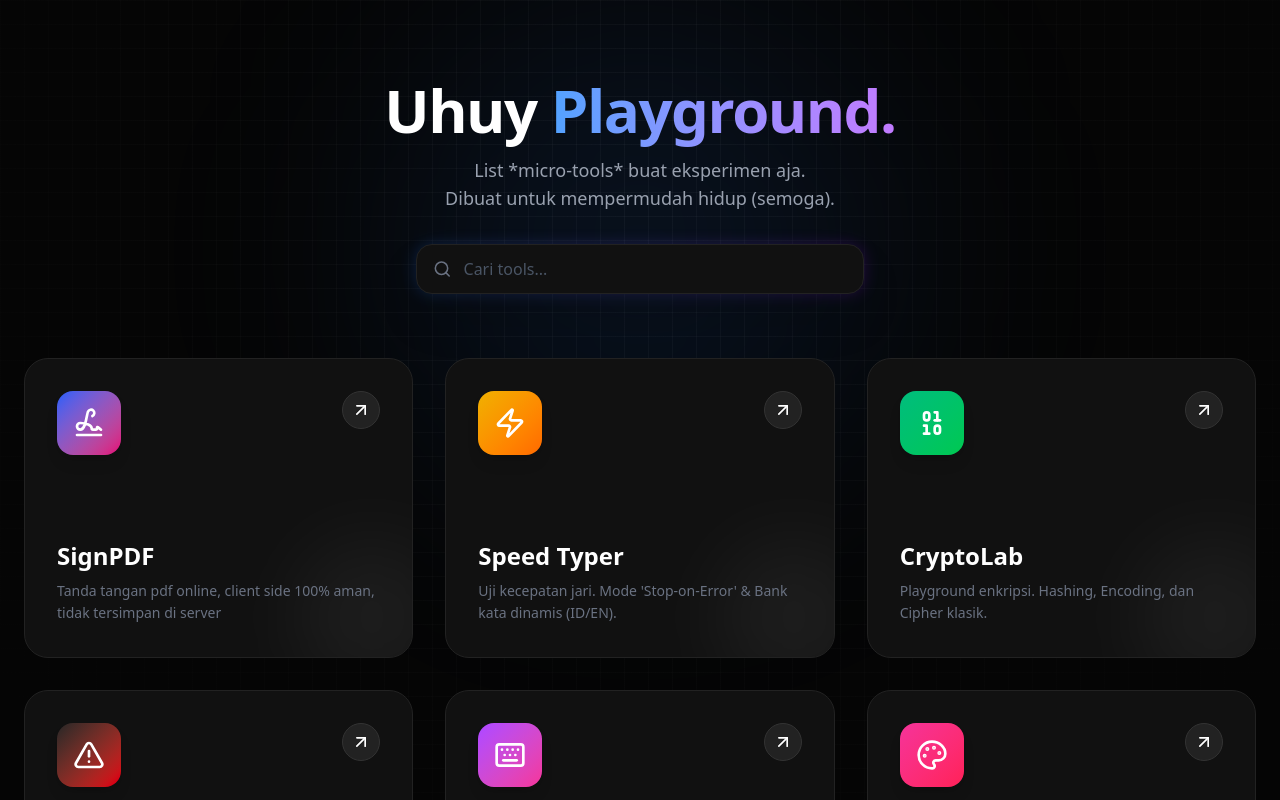
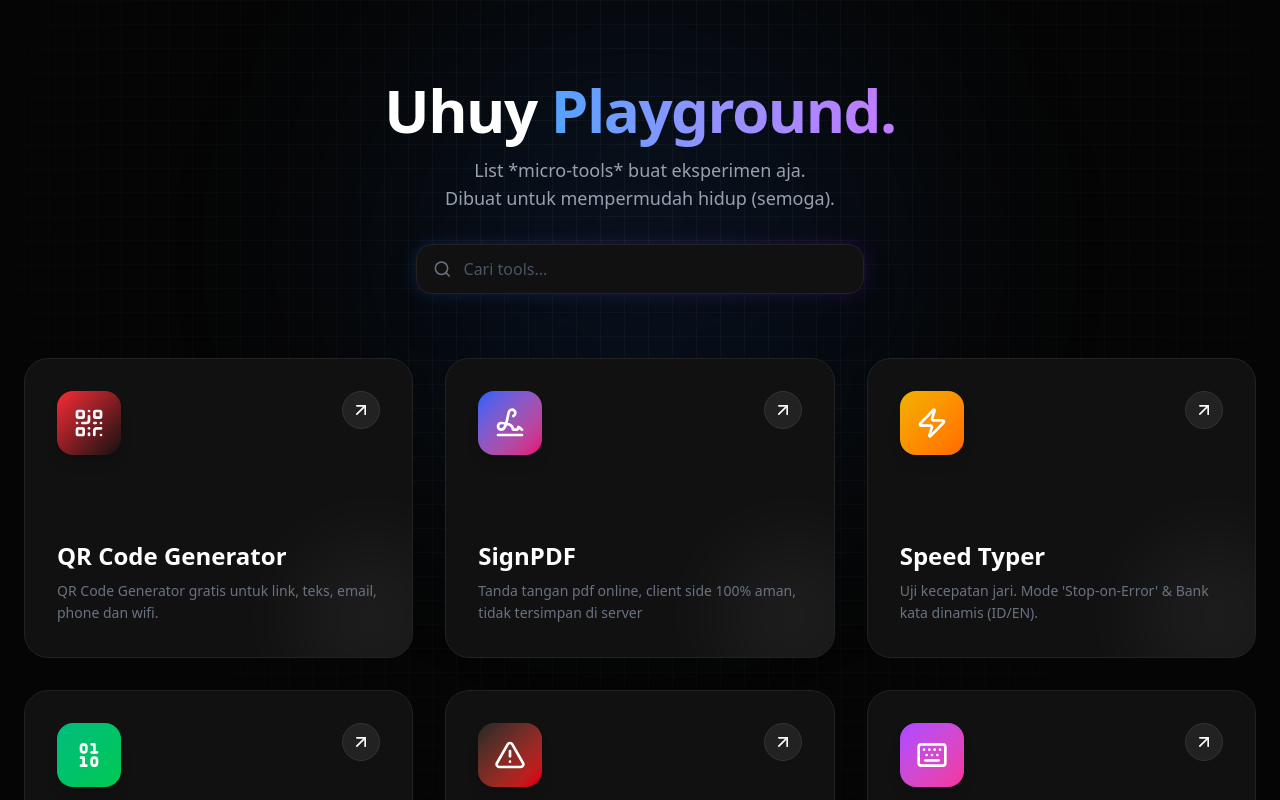
Before and after one commit to RadyaI/Radya, a Next.js app: page /tools in a window 1280 px wide. Shown: the top 800 px of the page. Built offline with nearby package versions, Linux system fonts and the light colour scheme.

Commit message:
Update Tools Gallery dan sitemap

```diff
--- a/src/app/sitemap.ts
+++ b/src/app/sitemap.ts
@@ -27,6 +27,7 @@ export default async function sitemap(): Promise<MetadataRoute.Sitemap> {
     'signpdf',
     'speedtyper',
     'whoami',
+    'qrcode',
   ]
 
   // BLOG
--- a/src/components/tools/ToolsGallery.jsx
+++ b/src/components/tools/ToolsGallery.jsx
@@ -1,7 +1,7 @@
 "use client"
 
 import { useState } from "react";
-import { ShieldCheck, Binary, Keyboard, ArrowUpRight, Palette, ScanLine, Zap, Gauge, Pen, LucideKanbanSquareDashed, File, Signature, AlertTriangle, Rocket, Search } from "lucide-react"; // Tambah 'Search' di sini
+import { ShieldCheck, Binary, Keyboard, ArrowUpRight, Palette, ScanLine, Zap, Gauge, Pen, LucideKanbanSquareDashed, File, Signature, AlertTriangle, Rocket, Search, QrCode } from "lucide-react"; // Tambah 'Search' di sini
 import Cursor from "../cursor";
 import Link from "next/link";
 
@@ -10,16 +10,16 @@ export default function ToolsGallery() {
     const [searchQuery, setSearchQuery] = useState("");
 
     const tools = [
-        // {
-        //     id: 1,
-        //     title: "Password Manager",
-        //     desc: "Client-side encrypted vault. Simpan password dengan aman.",
-        //     link: "/tools/password",
-        //     icon: ShieldCheck,
-        //     color: "from-blue-500 to-cyan-500",
-        //     rotate: "hover:-rotate-2",
-        //     delay: "animate-delay-100"
-        // },
+        {
+            id: 1,
+            title: "QR Code Generator",
+            desc: "QR Code Generator gratis untuk link, teks, email, phone dan wifi.",
+            link: "/tools/qrcode",
+            icon: QrCode,
+            color: "from-red-500 to-white-500",
+            rotate: "hover:-rotate-2",
+            delay: "animate-delay-100"
+        },
         {
             id: 2,
             title: "SignPDF",
```
